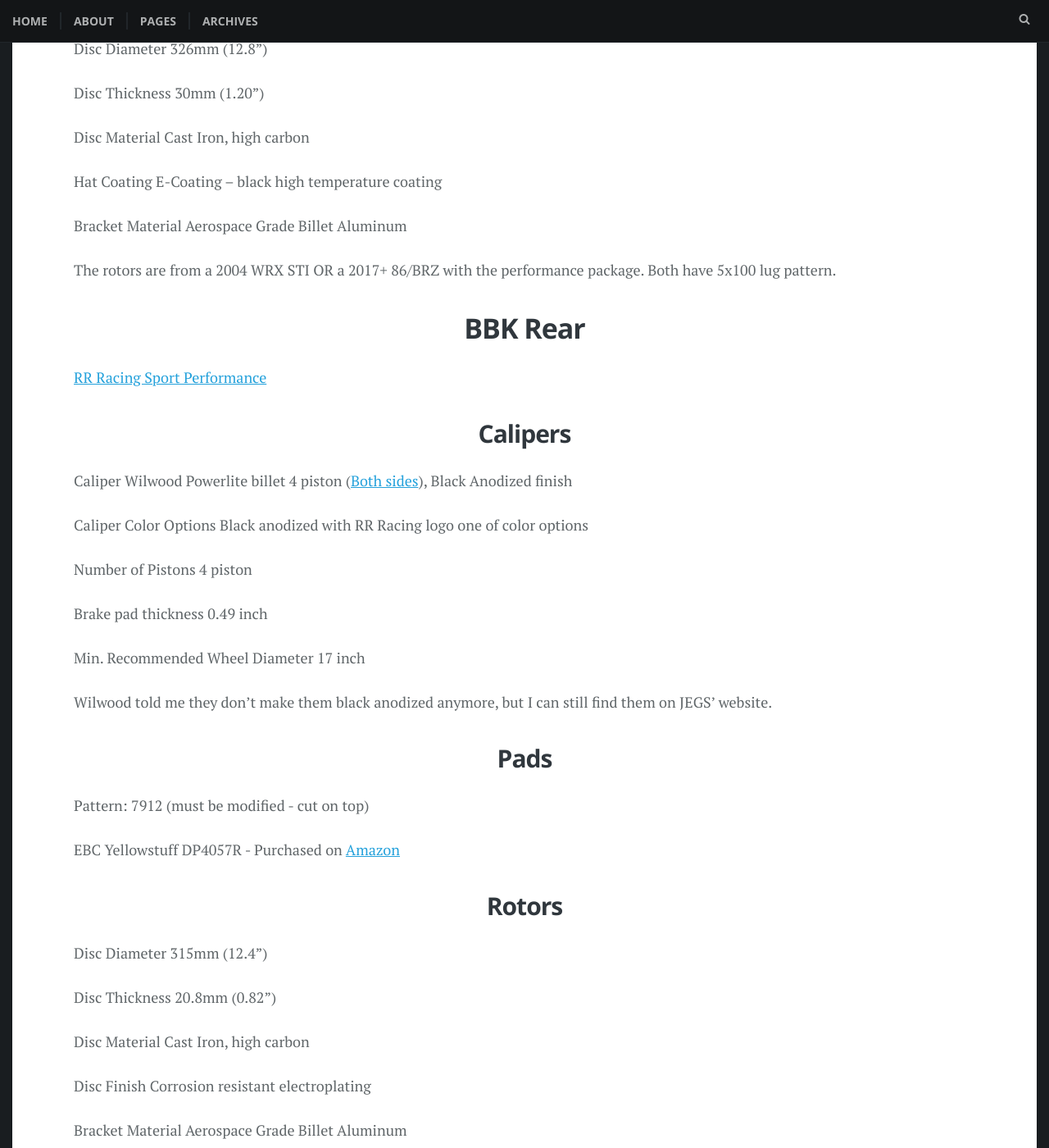
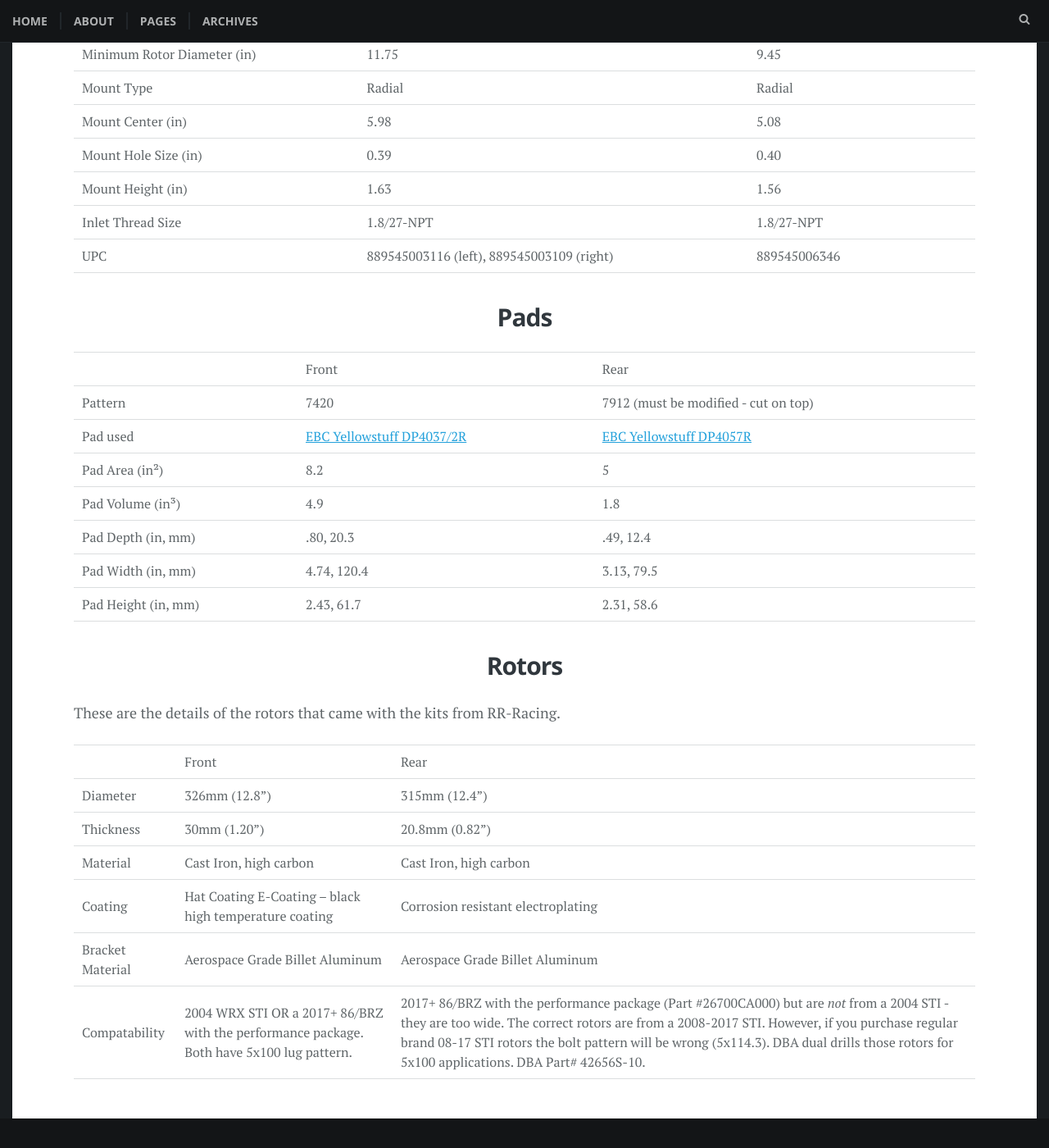
Before and after one commit to gkubed/gkubed.github.io, a Jekyll site: the page built from p/rr-racing.md, in a window 1280 px wide and 1400 px high, scrolled down 1970 px. Shown: the whole window at 82% size. Built offline with Jekyll 4.4.1, drawn with Linux system fonts in a browser that asks for light colours; some web fonts are replaced; some of the changed text lies outside the part shown.

Commit message:
Tidy up brake page

```diff
--- a/p/rr-racing.md
+++ b/p/rr-racing.md
@@ -14,85 +14,54 @@
 | Front | [RR Racing Stage II](https://www.rr-racing.com/BRZ-and-FR-S-Front-Big-Brake-Kit-p/gt86fbk002.htm) | Wilwood Forged Superlite radial mount (Right: [120-13235](https://wilwood.com/Calipers/CaliperProd?itemno=120-13235), Left: [120-13236](https://wilwood.com/Calipers/CaliperProd?itemno=120-13236)) (Black Anodized no longer offered) | 6 | 7420 |
 | Rear  | [RR Racing Sport Performance](https://www.rr-racing.com/BRZ-and-FR-S-Competition-Rear-Big-Brake-Kit-p/gt86rbk002.htm) | Wilwood Powerlite billet 4 piston ([Both sides](https://wilwood.com/Calipers/CaliperProd?itemno=120-8728)), (Black Anodized no longer offered) | 4 | 7912 |
 
-## BBK Front
-
-[RR Racing Stage II](https://www.rr-racing.com/BRZ-and-FR-S-Front-Big-Brake-Kit-p/gt86fbk002.htm)
-
 ### Calipers
 
-Caliper Wilwood Forged Superlite radial mount (Right: [120-13235](https://wilwood.com/Calipers/CaliperProd?itemno=120-13235), Left: [120-13236](https://wilwood.com/Calipers/CaliperProd?itemno=120-13236)), Black Anodized finish
-
-Caliper Color Options Red, silver, white and yellow are painted with two component high temperature lacquer with RR Racing logo in black
-
-Number of Pistons 6 piston, differential bores
-
-Brake Pad Thickness 0.80 inch
-
-Weight savings (rel to stock) 2.8 lbs
-
-Min. Recommended Wheel Diameter 17 inch
+|  | Front | Rear |
+| --- | --- | --- |
+| Make | Wilwood | Wilwood |
+| Model | Forged Superlite 6 Radial Mount | Powerlite Radial Mount |
+| Part #  | [120-13236 (left)](https://wilwood.com/Calipers/CaliperProd?itemno=120-13236), [120-13235 (right)](https://wilwood.com/Calipers/CaliperProd?itemno=120-13235) | [120-8728 (both sides)](https://wilwood.com/Calipers/CaliperProd?itemno=120-8728) |
+| Finish  | Black anodized | Black anodized |
+| Material | Forged Aluminum | Forged Aluminum |
+| Weight (lbs) | 5.4 | 2.8 |
+| Piston # | 6 | 4 |
+| Piston Type | Stainless | Stainless |
+| Piston 1 Bore (in) | 1.62 | 1.25 |
+| Piston 2 Bore (in) | 1.12 | 1.25 |
+| Piston 3 Bore (in) | 1.12 |  |
+| Total Piston Area (in²) | 4.04 | 2.46 |
+| Dust Boot | No | No |
+| Rotor Width (in) | 1.25 | .86 |
+| Maximum Rotor Width (in) | 1.35 | .86 |
+| Minimum Rotor Width (in) | 1.15 | .79 |
+| Maximum Rotor Diameter (in) | 14.00 | 11.00 |
+| Minimum Rotor Diameter (in) | 11.75 | 9.45 |
+| Mount Type | Radial | Radial |
+| Mount Center (in) | 5.98 | 5.08 |
+| Mount Hole Size (in) | 0.39 | 0.40 |
+| Mount Height (in) | 1.63 | 1.56 |
+| Inlet Thread Size | 1.8/27-NPT | 1.8/27-NPT |
+| UPC | 889545003116 (left), 889545003109 (right) | 889545006346 |
 
 ### Pads
 
-Pattern: 7420
-
-EBC Yellowstuff DP4037/2R - Purchased on [Amazon](https://www.amazon.com/gp/product/B007CHRGRE/)
+| | Front | Rear |
+| Pattern | 7420 | 7912 (must be modified - cut on top) |
+| Pad used | [EBC Yellowstuff DP4037/2R](https://www.amazon.com/gp/product/B007CHRGRE/) | [EBC Yellowstuff DP4057R](https://www.amazon.com/gp/product/B01N3MFCZP) |
+| Pad Area (in²) | 8.2 | 5 |
+| Pad Volume (in³) | 4.9 | 1.8 |
+| Pad Depth (in, mm) | .80, 20.3 | .49, 12.4 |
+| Pad Width (in, mm) | 4.74, 120.4 | 3.13, 79.5 |
+| Pad Height (in, mm) | 2.43, 61.7 | 2.31, 58.6 |
 
 ### Rotors
 
-Disc Diameter 326mm (12.8")
+These are the details of the rotors that came with the kits from RR-Racing.
 
-Disc Thickness 30mm (1.20")
-
-Disc Material Cast Iron, high carbon
-
-Hat Coating E-Coating -- black high temperature coating
-
-Bracket Material Aerospace Grade Billet Aluminum
-
-The rotors are from a 2004 WRX STI OR a 2017+ 86/BRZ with the performance package. Both have 5x100 lug pattern.
-
-## BBK Rear
-
-[RR Racing Sport Performance](https://www.rr-racing.com/BRZ-and-FR-S-Competition-Rear-Big-Brake-Kit-p/gt86rbk002.htm)
-
-### Calipers
-
-Caliper Wilwood Powerlite billet 4 piston ([Both sides](https://wilwood.com/Calipers/CaliperProd?itemno=120-8728)), Black Anodized finish
-
-Caliper Color Options Black anodized with RR Racing logo one of color options
-
-Number of Pistons 4 piston
-
-Brake pad thickness 0.49 inch
-
-Min. Recommended Wheel Diameter 17 inch
-
-Wilwood told me they don't make them black anodized anymore, but I can still find them on JEGS' website.
-
-### Pads
-
-Pattern: 7912 (must be modified - cut on top)
-
-EBC Yellowstuff DP4057R - Purchased on [Amazon](https://www.amazon.com/gp/product/B01N3MFCZP)
-
-### Rotors
-
-Disc Diameter 315mm (12.4")
-
-Disc Thickness 20.8mm (0.82")
-
-Disc Material Cast Iron, high carbon
-
-Disc Finish Corrosion resistant electroplating
-
-Bracket Material Aerospace Grade Billet Aluminum
-
-The rotors are from a 2017+ 86/BRZ with the performance package (Part #26700CA000) but are *not* from a 2004 STI - they are too wide. The correct rotors are from a 2008-2017 STI. However, if you purchase regular brand 08-17 STI rotors the bolt pattern will be wrong (5x114.3). DBA dual drills those rotors for 5x100 applications. DBA Part# 42656S-10.
-
-## Part numbers
-
-| Side | BBK | Caliper right | Caliper left |
-| --- | --- | --- | --- |
-| Front | [RR Racing Stage II](https://www.rr-racing.com/BRZ-and-FR-S-Front-Big-Brake-Kit-p/gt86fbk002.htm) | [120-13235](https://wilwood.com/Calipers/CaliperProd?itemno=120-13235) | [120-13236](https://wilwood.com/Calipers/CaliperProd?itemno=120-13236)
-| Rear | [RR Racing Sport Performance](https://www.rr-racing.com/BRZ-and-FR-S-Competition-Rear-Big-Brake-Kit-p/gt86rbk002.htm)| [120-8727](https://wilwood.com/Calipers/CaliperProd?itemno=120-8727) | [120-8727](https://wilwood.com/Calipers/CaliperProd?itemno=120-8727)
+| | Front | Rear
+| Diameter | 326mm (12.8") | 315mm (12.4") |
+| Thickness | 30mm (1.20") | 20.8mm (0.82") |
+| Material | Cast Iron, high carbon | Cast Iron, high carbon |
+| Coating | Hat Coating E-Coating -- black high temperature coating | Corrosion resistant electroplating |
+| Bracket Material | Aerospace Grade Billet Aluminum | Aerospace Grade Billet Aluminum |
+| Compatability | 2004 WRX STI OR a 2017+ 86/BRZ with the performance package. Both have 5x100 lug pattern. | 2017+ 86/BRZ with the performance package (Part #26700CA000) but are *not* from a 2004 STI - they are too wide. The correct rotors are from a 2008-2017 STI. However, if you purchase regular brand 08-17 STI rotors the bolt pattern will be wrong (5x114.3). DBA dual drills those rotors for 5x100 applications. DBA Part# 42656S-10. |
```
Also changed, not shown: other parts of p/rr-racing.md (+1 -1 lines).
